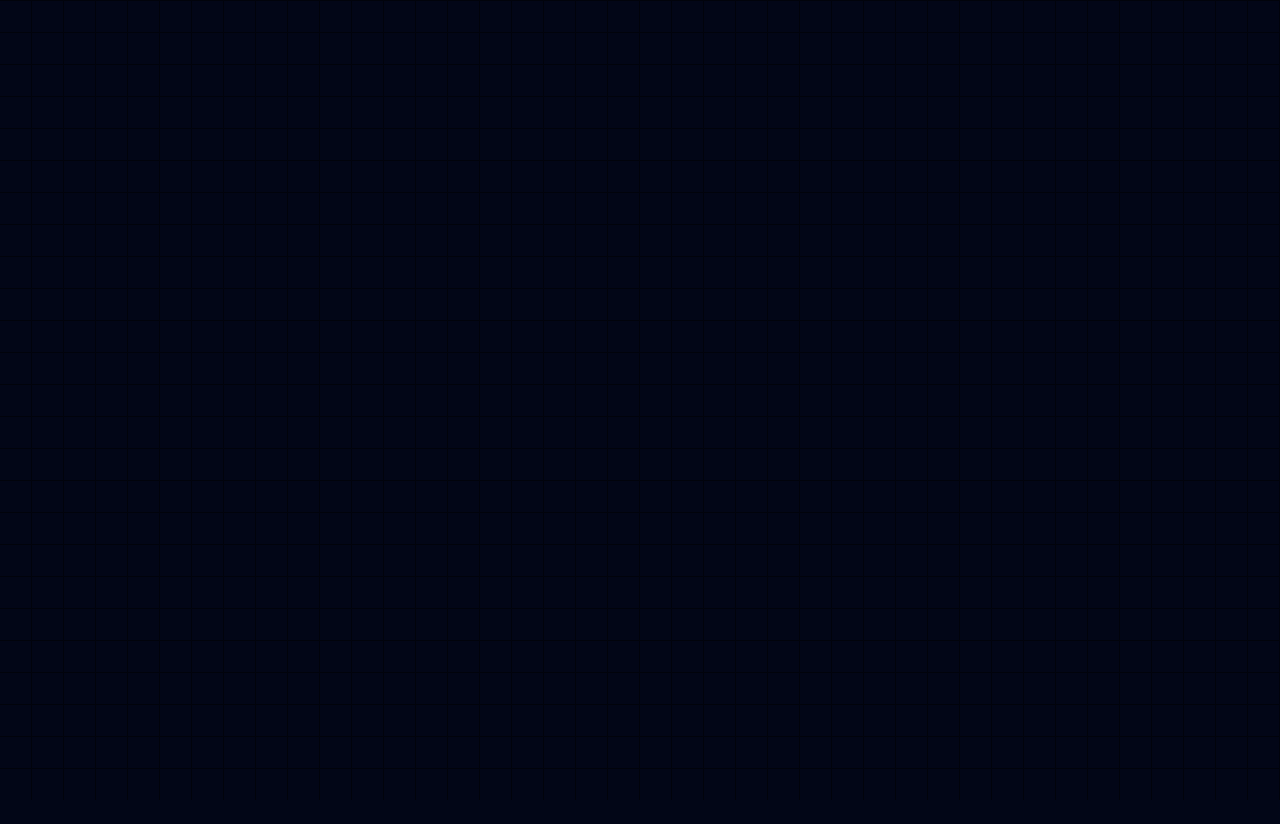
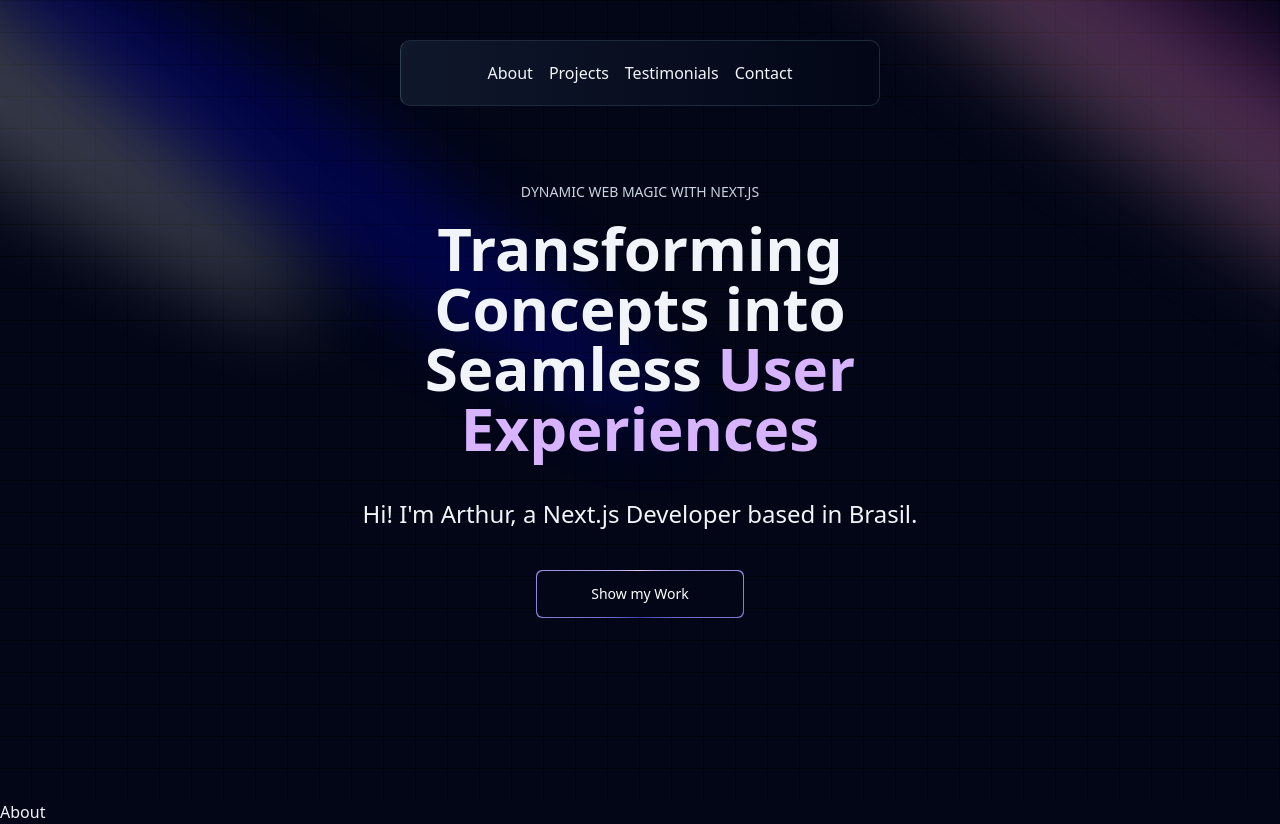
Before and after one commit to ArTezra1/Next-js_treino, a Next.js app in the folder repositorio/: page / in a window 1280 px wide. Before the commit the page ends 800 px from the top, so only its background shows below. Built offline with nearby package versions, Linux system fonts and the light colour scheme.

Commit message:
Terminado o Hero do site.

```diff
--- a/repositorio/app/layout.jsx
+++ b/repositorio/app/layout.jsx
@@ -22,7 +22,7 @@ export default function RootLayout({ children }) {
   return (
     <html lang="pt-br">
       <body
-        className={`${geistSans.variable} ${geistMono.variable} antialiased bg-slate-950`}
+        className={`${geistSans.variable} ${geistMono.variable} antialiased bg-slate-950 text-slate-100`}
       >
 
         {children}
--- a/repositorio/app/page.jsx
+++ b/repositorio/app/page.jsx
@@ -1,18 +1,18 @@
 "use client"
 
+import About from "@/components/About";
+import Hero from "@/components/Hero";
 import Nav from "@/components/Nav";
-import { GridBackgroundDemo } from "@/components/ui/GridBackgroundDemo";
+
 
 export default function Home() {
   return (
-    <div>
-      <div className="z-10 relative">
-      <Nav className="relative z-10"></Nav>
+    <div className="overflow-hidden">
+      <div className="relative z-10">
+        <Nav></Nav>
       </div>
-      <div className="absolute z-0 w-full">
-      <GridBackgroundDemo></GridBackgroundDemo>
-
-      </div>
+      <Hero></Hero>
+      <About></About>
     </div>
   );
 }
--- /dev/null
+++ b/repositorio/components/About.jsx
@@ -0,0 +1,9 @@
+import React from 'react'
+
+const About = () => {
+  return (
+    <div>About</div>
+  )
+}
+
+export default About
--- /dev/null
+++ b/repositorio/components/Hero.jsx
@@ -0,0 +1,31 @@
+import React from 'react'
+
+import { Spotlight } from './ui/Spotlight'
+import { GridBackgroundDemo } from './ui/GridBackgroundDemo'
+import Button from './ui/Button'
+
+const Hero = () => {
+    return (
+        <div className='h-screen w-screen overflow-hidden relative flex justify-center items-center'>
+            <div>
+                <Spotlight className={"-top-40 -left-10 md:-top-20 md:-left-32 h-screen"} fill={"white"}></Spotlight>
+                <Spotlight className={"top-28 left-80 h-[80vh] w-[80vw]"} fill={"blue"}></Spotlight>
+                <Spotlight className={"top-10 left-full h-screen"} fill={"purple"}></Spotlight>
+                <Spotlight className={"top-10 left-[1200px] h-screen"} fill={"pink"}></Spotlight>
+            </div>
+            <div className='z-[-10] absolute h-screen w-screen'>
+                <GridBackgroundDemo></GridBackgroundDemo>
+            </div>
+            <div className='flex items-center justify-center flex-col lg:w-[60vw] md:w-[50vw] sm:w-[85vw] text-center z-10'>
+                <p className='uppercase text-slate-300 mb-4 text-sm'>Dynamic Web Magic with Next.js</p>
+                <h2 className='lg:text-6xl md:text-6xl sm:text-5xl sm:leading-[60px] font-bold mb-10'>Transforming Concepts into Seamless <span className='text-purple-300'>User Experiences</span></h2>
+                <p className='mb-10 text-2xl'>Hi! I'm Arthur, a Next.js Developer based in Brasil.</p>
+                <div>
+                    <Button></Button>
+                </div>
+            </div>
+        </div>
+    )
+}
+
+export default Hero
--- a/repositorio/components/Nav.jsx
+++ b/repositorio/components/Nav.jsx
@@ -44,7 +44,7 @@ const Nav = () => {
                     transition: { duration: 0.5 },
                     borderRadius: 10,
                     opacity: 1
-                }} className="p-5 flex items-center justify-center bg-gradient-to-br from-slate-900 to-slate-950 fixed border border-slate-800 border-t-slate-800 border-l-slate-700 lg:w-[50vh] md:w-[70vh] sm:w-[70vh]"
+                }} className="p-5 flex items-center justify-center bg-gradient-to-r from-slate-900 to-slate-950 fixed border border-slate-800 border-t-slate-800 border-l-slate-700 lg:w-[50vh] md:w-[60vh] sm:w-[60vh]"
                 >
                     <ul className='flex gap-4 text-slate-100 '>
                         <li className='hover:text-slate-300 transition-colors'>
--- /dev/null
+++ b/repositorio/components/ui/Button.jsx
@@ -0,0 +1,16 @@
+import React from 'react'
+
+const Button = () => {
+    return (
+        <div>
+            <button className="relative inline-flex h-12 overflow-hidden rounded-md p-[1px] sm:w-52">
+                <span className="absolute inset-[-1000%] animate-[spin_2s_linear_infinite] bg-[conic-gradient(from_90deg_at_50%_50%,#E2CBFF_0%,#393BB2_50%,#E2CBFF_100%)]" />
+                <span className="inline-flex h-full w-full cursor-pointer items-center justify-center rounded-md bg-slate-950 px-3 py-1 text-sm font-medium text-white backdrop-blur-3xl">
+                    Show my Work
+                </span>
+            </button>
+        </div>
+    )
+}
+
+export default Button
--- /dev/null
+++ b/repositorio/components/ui/Spotlight.jsx
@@ -0,0 +1,43 @@
+import React from "react";
+import { cn } from "@/lib/utils";
+
+export const Spotlight = ({
+  className,
+  fill
+}) => {
+  return (
+    (<svg
+      className={cn(
+        "animate-spotlight pointer-events-none absolute z-[1]  h-[169%] w-[138%] lg:w-[84%] opacity-0",
+        className
+      )}
+      xmlns="http://www.w3.org/2000/svg"
+      viewBox="0 0 3787 2842"
+      fill="none">
+      <g filter="url(#filter)">
+        <ellipse
+          cx="1924.71"
+          cy="273.501"
+          rx="1924.71"
+          ry="273.501"
+          transform="matrix(-0.822377 -0.568943 -0.568943 0.822377 3631.88 2291.09)"
+          fill={fill || "white"}
+          fillOpacity="0.21"></ellipse>
+      </g>
+      <defs>
+        <filter
+          id="filter"
+          x="0.860352"
+          y="0.838989"
+          width="3785.16"
+          height="2840.26"
+          filterUnits="userSpaceOnUse"
+          colorInterpolationFilters="sRGB">
+          <feFlood floodOpacity="0" result="BackgroundImageFix"></feFlood>
+          <feBlend mode="normal" in="SourceGraphic" in2="BackgroundImageFix" result="shape"></feBlend>
+          <feGaussianBlur stdDeviation="151" result="effect1_foregroundBlur_1065_8"></feGaussianBlur>
+        </filter>
+      </defs>
+    </svg>)
+  );
+};
--- a/repositorio/tailwind.config.js
+++ b/repositorio/tailwind.config.js
@@ -16,6 +16,16 @@ module.exports = {
   ],
   prefix: "",
   theme: {
+    screens: {
+      'sm': '576px',
+      // => @media (min-width: 576px) { ... }
+
+      'md': '960px',
+      // => @media (min-width: 960px) { ... }
+
+      'lg': '1440px',
+      // => @media (min-width: 1440px) { ... }
+    },
     container: {
       center: true,
       padding: "2rem",
```
